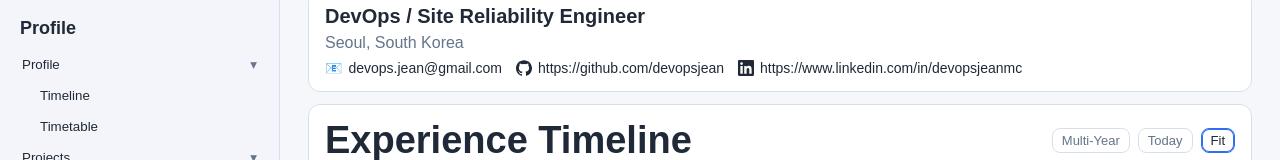
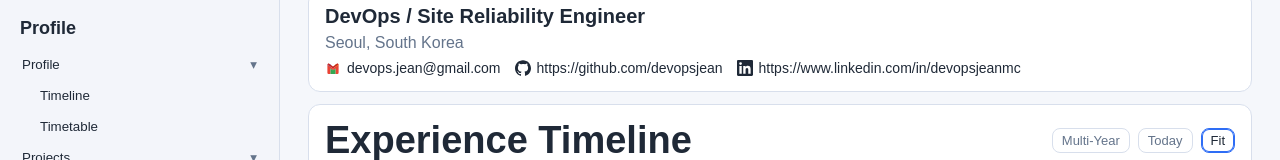
Before and after one commit to devopsjean/profile, a React (Vite) app: page /#/profile in a window 1280 px wide. Shown: the top 160 px of the page. Built offline with nearby package versions, Linux system fonts and the light colour scheme.

Commit message:
chore: replace email emoji with Gmail official icon

```diff
--- a/src/App.tsx
+++ b/src/App.tsx
@@ -201,7 +201,7 @@ function ProfilePage() {
         <p>{profileData.location}</p>
         <div className="contact-links">
           <a href={`mailto:${profileData.email}`} onClick={handleCopyEmail} title="Click to copy email address">
-            <span aria-hidden>📧</span> {profileData.email}
+            <GmailIcon /> {profileData.email}
           </a>
           <a href={githubUrl} target="_blank" rel="noreferrer">
             <GitHubIcon /> {githubUrl}
@@ -624,6 +624,18 @@ function GitHubIcon() {
   )
 }
 
+function GmailIcon() {
+  return (
+    <svg aria-hidden="true" className="social-icon" viewBox="0 0 24 24">
+      <path fill="#EA4335" d="M12 12.713 3.6 6.527V19.2A1.8 1.8 0 0 0 5.4 21h2.88V12.72L12 15.456l3.72-2.736V21h2.88a1.8 1.8 0 0 0 1.8-1.8V6.527L12 12.713Z" />
+      <path fill="#34A853" d="M15.72 12.72V21H8.28v-8.28L12 15.456l3.72-2.736Z" />
+      <path fill="#FBBC04" d="M20.4 6.527V7.2l-4.68 3.44V6.072l2.88 2.16 1.8-1.705Z" />
+      <path fill="#4285F4" d="M3.6 6.527V7.2l4.68 3.44V6.072L5.4 8.232 3.6 6.527Z" />
+      <path fill="#C5221F" d="M3.6 6.527 5.4 4.8 12 9.6l6.6-4.8 1.8 1.727L12 12.713 3.6 6.527Z" />
+    </svg>
+  )
+}
+
 function LinkedInIcon() {
   return (
     <svg aria-hidden="true" className="social-icon" viewBox="0 0 24 24" fill="currentColor">
```
